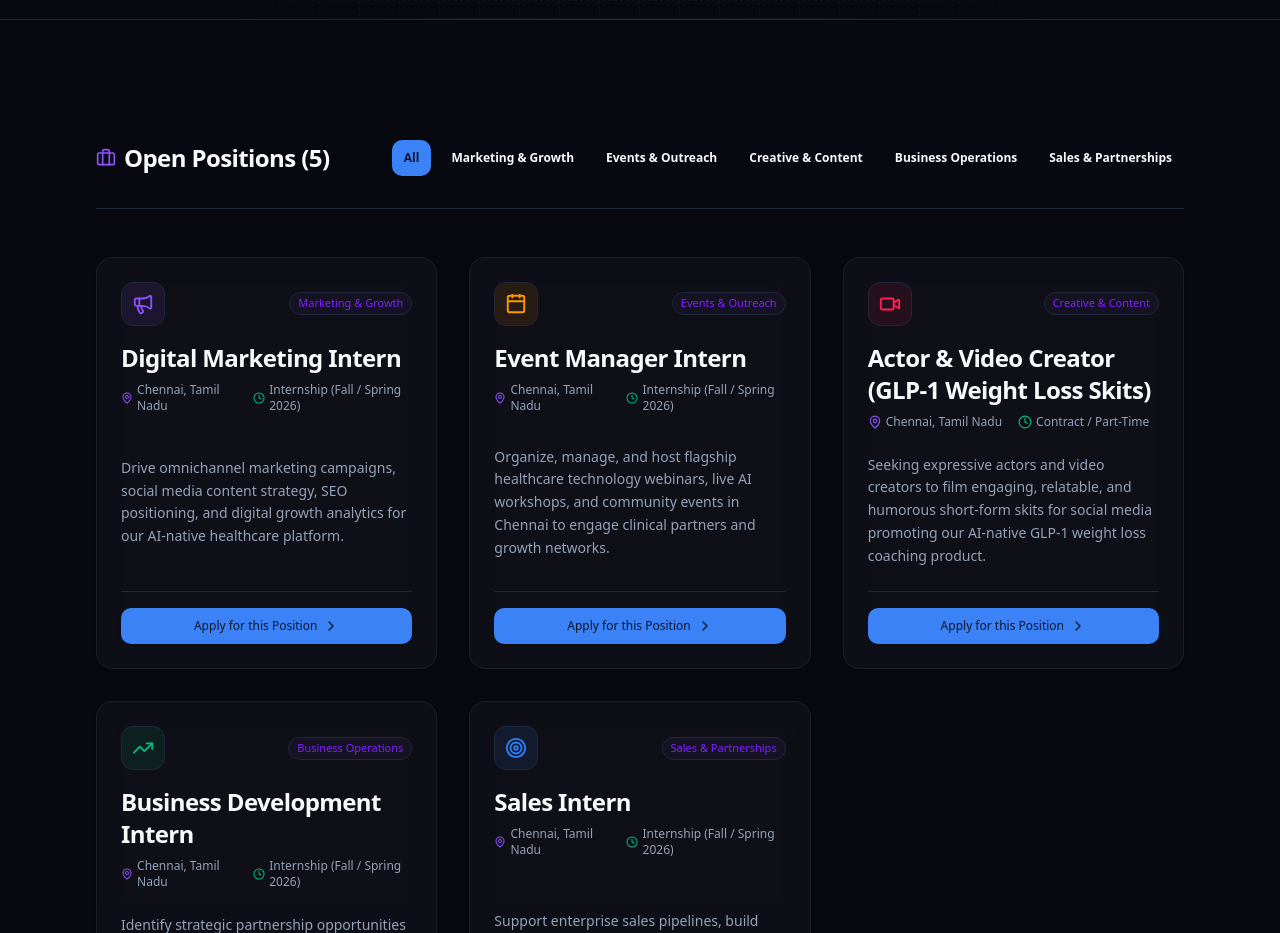
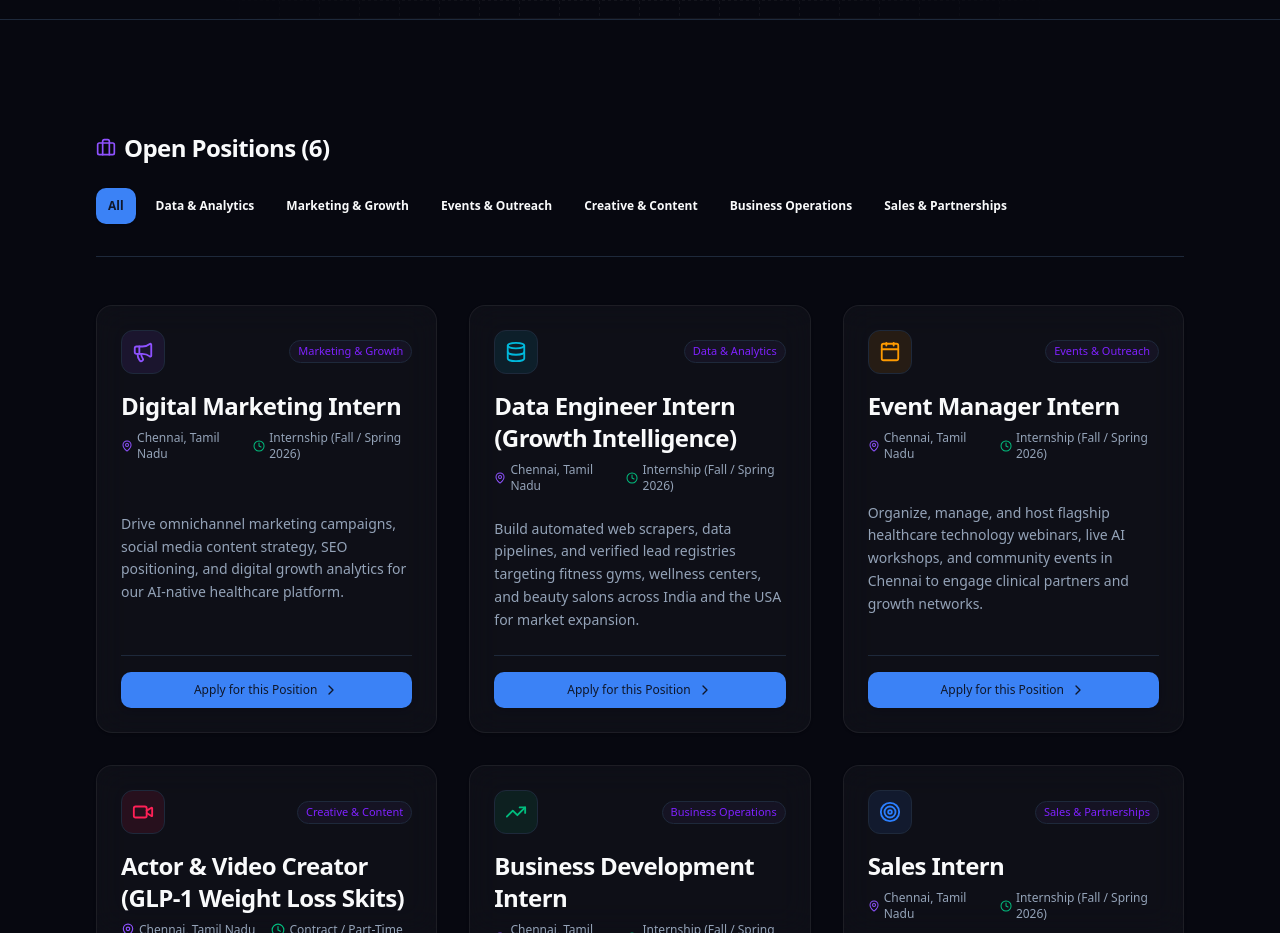
Before and after one commit to OpenHealthAgents/GH247, a Next.js app: page /careers in a window 1280 px wide. Shown: the part 720-1653 px from the top of the page. Built offline with nearby package versions, Linux system fonts and the light colour scheme.

Commit message:
feat: add Data Engineer Intern (Growth Intelligence) position for gym and salon lead registries

```diff
--- a/src/app/careers/page.tsx
+++ b/src/app/careers/page.tsx
@@ -30,6 +30,7 @@ import {
   Target,
   Video,
   Calendar,
+  Database,
   MapPin,
   Clock,
   ArrowRight,
@@ -52,6 +53,17 @@ const roles = [
     icon: Megaphone,
     color: "text-violet-500",
     bg: "bg-violet-500/10 border-violet-500/20",
+  },
+  {
+    id: "data-engineer-intern-growth",
+    title: "Data Engineer Intern (Growth Intelligence)",
+    department: "Data & Analytics",
+    location: "Chennai, Tamil Nadu",
+    type: "Internship (Fall / Spring 2026)",
+    desc: "Build automated web scrapers, data pipelines, and verified lead registries targeting fitness gyms, wellness centers, and beauty salons across India and the USA for market expansion.",
+    icon: Database,
+    color: "text-cyan-500",
+    bg: "bg-cyan-500/10 border-cyan-500/20",
   },
   {
     id: "event-manager-intern",
@@ -118,6 +130,7 @@ export default function CareersPage() {
 
   const departments = [
     "All",
+    "Data & Analytics",
     "Marketing & Growth",
     "Events & Outreach",
     "Creative & Content",
```
